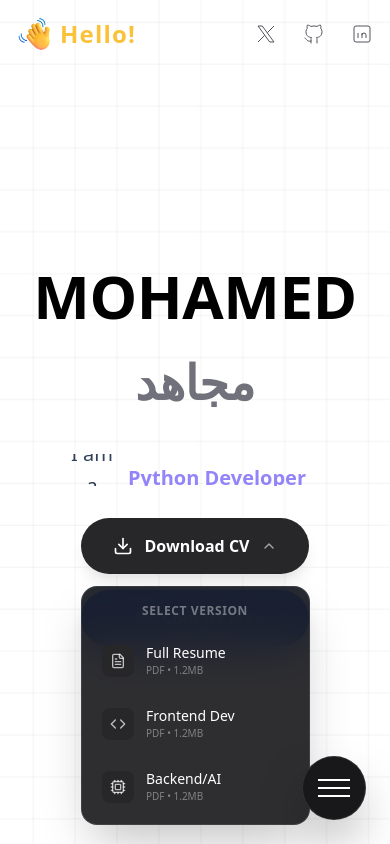
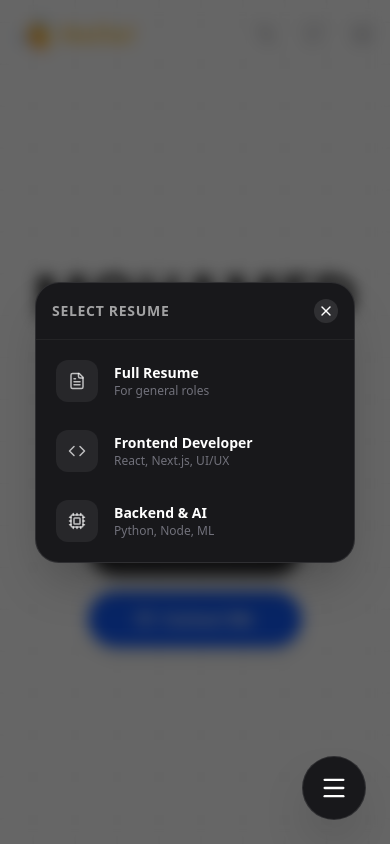
Before and after one commit to MdMujahith/Portfolio-Website, a Next.js app: page / in a window 390 px wide. Both pictures are taken after a click on the button "Download CV". Shown: the top 844 px of the page. Built offline with nearby package versions, Linux system fonts and the light colour scheme; a web font is replaced by a local one.

Commit message:
Resume Feature Fixed and Profile Picture is Yet To upload

```diff
--- a/src/app/components/BottomNav.tsx
+++ b/src/app/components/BottomNav.tsx
@@ -1,7 +1,7 @@
 "use client";
 
-import React, { useState } from 'react';
-import { motion, AnimatePresence, Variants } from "framer-motion";
+import React, { useState, useEffect } from 'react';
+import { motion, AnimatePresence } from "framer-motion";
 import {
   Home,
   User,
@@ -9,33 +9,10 @@ import {
   FolderGit2,
   Briefcase,
   MessageSquare,
-  ArrowRight
-} from 'lucide-react'; // Ensure you have lucide-react installed
-
-// --- Animation Variants for Mobile Menu ---
-const menuBackgroundVariants: Variants = {
-    hidden: {
-        clipPath: `circle(30px at calc(100% - 44px) calc(100% - 44px))`,
-        transition: { type: "spring", stiffness: 400, damping: 40 }
-    },
-    visible: {
-        clipPath: `circle(150% at calc(100% - 44px) calc(100% - 44px))`,
-        transition: { type: "spring", stiffness: 80, damping: 20 }
-    },
-};
-
-const linkContainerVariants: Variants = {
-    hidden: { opacity: 0 },
-    visible: {
-        opacity: 1,
-        transition: { staggerChildren: 0.1, delayChildren: 0.2 }
-    }
-};
-
-const linkItemVariants: Variants = {
-    hidden: { opacity: 0, y: 20 },
-    visible: { opacity: 1, y: 0, transition: { ease: "easeOut" } }
-};
+  ArrowRight,
+  Menu,
+  X
+} from 'lucide-react';
 
 interface BottomNavProps {
   onContactClick: () => void;
@@ -44,28 +21,82 @@ interface BottomNavProps {
 const BottomNav: React.FC<BottomNavProps> = ({ onContactClick }) => {
     const [isOpen, setIsOpen] = useState(false);
 
-    const toggleMenu = () => {
-        setIsOpen(!isOpen);
+    // Lock body scroll when menu is open
+    useEffect(() => {
+        if (isOpen) {
+            document.body.style.overflow = 'hidden';
+        } else {
+            document.body.style.overflow = 'unset';
+        }
+    }, [isOpen]);
+
+    const toggleMenu = () => setIsOpen(!isOpen);
+
+    // --- Fast & Snappy Animation Variants ---
+    const sidebarVariants = {
+        open: {
+            clipPath: `circle(150% at calc(100% - 40px) calc(100% - 40px))`,
+            transition: {
+                type: "tween",
+                ease: "circOut", // Fast expansion
+                duration: 0.4
+            }
+        },
+        closed: {
+            clipPath: `circle(0px at calc(100% - 40px) calc(100% - 40px))`,
+            transition: {
+                type: "tween",
+                ease: "circIn", // Fast close
+                duration: 0.3,
+                delay: 0.1
+            }
+        }
+    };
+
+    const itemVariants = {
+        open: {
+            y: 0,
+            opacity: 1,
+            transition: {
+                y: { stiffness: 1000, velocity: -100 }
+            }
+        },
+        closed: {
+            y: 20,
+            opacity: 0,
+            transition: {
+                y: { stiffness: 1000 }
+            }
+        }
+    };
+
+    const listVariants = {
+        open: {
+            transition: { staggerChildren: 0.04, delayChildren: 0.1 }
+        },
+        closed: {
+            transition: { staggerChildren: 0.02, staggerDirection: -1 }
+        }
     };
 
     return (
         <>
-            {/* --- Desktop Navigation (Glassmorphic) --- */}
+            {/* --- Desktop Navigation (UNTOUCHED) --- */}
             <nav
                 className="hidden md:flex fixed bottom-6 left-1/2 transform -translate-x-1/2 w-auto h-16 rounded-full p-2 justify-between items-center
-                bg-black/50 backdrop-blur-2xl backdrop-saturate-150 border border-white/20
-                text-base text-white z-50 shadow-2xl shadow-black/50 bottom-nav"
+                bg-black/80 backdrop-blur-xl border border-white/10
+                text-base text-white z-50 shadow-2xl bottom-nav"
             >
                 <a href="#home" className="flex items-center justify-center w-14 h-full rounded-full hover:bg-white/20 transition-colors">
                     <Home size={20} />
                 </a>
 
                 <div className="flex gap-2 h-full font-semibold px-2">
-                    <a href="#about" className="h-full rounded-full px-4 flex items-center hover:bg-white/20 transition-colors">About</a>
-                    <a href="#skills" className="h-full rounded-full px-4 flex items-center hover:bg-white/20 transition-colors">Skills</a>
-                    <a href="#projects" className="h-full rounded-full px-4 flex items-center hover:bg-white/20 transition-colors">Projects</a>
-                    <a href="#experience" className="h-full rounded-full px-4 flex items-center hover:bg-white/20 transition-colors">Experience</a>
-                    <a href="#testimonials" className="h-full rounded-full px-4 flex items-center hover:bg-white/20 transition-colors">Testimonials</a>
+                    {['About', 'Skills', 'Projects', 'Experience', 'Testimonials'].map((item) => (
+                        <a key={item} href={`#${item.toLowerCase()}`} className="h-full rounded-full px-4 flex items-center hover:bg-white/20 transition-colors">
+                            {item}
+                        </a>
+                    ))}
                 </div>
 
                 <button
@@ -76,62 +107,80 @@ const BottomNav: React.FC<BottomNavProps> = ({ onContactClick }) => {
                 </button>
             </nav>
 
-            {/* --- Mobile Navigation --- */}
-            <div className="md:hidden fixed bottom-6 right-6 z-50">
-                <motion.button
+            {/* --- Mobile Navigation (Right Aligned) --- */}
+            <div className="md:hidden">
+
+                {/* 1. The Overlay (Controls the Spread) */}
+                <motion.div
+                    initial="closed"
+                    animate={isOpen ? "open" : "closed"}
+                    variants={sidebarVariants}
+                    className="fixed inset-0 bg-[#0a0a0a] z-40 flex flex-col justify-end items-end px-8 pb-32"
+                    // ^^^ Changed items-start to items-end (Right Align)
+                >
+                    {/* Background Texture */}
+                    <div className="absolute inset-0 opacity-[0.05]"
+                         style={{ backgroundImage: 'radial-gradient(#fff 1px, transparent 1px)', backgroundSize: '24px 24px' }}
+                    />
+
+                    {/* 2. The Links (Right Aligned) */}
+                    <motion.ul variants={listVariants} className="flex flex-col gap-6 relative z-10 items-end">
+                        {['Home', 'About', 'Skills', 'Projects', 'Experience'].map((item) => (
+                            <motion.li key={item} variants={itemVariants}>
+                                <a
+                                    href={`#${item.toLowerCase()}`}
                                     onClick={toggleMenu}
-                    className="w-16 h-16 bg-zinc-900 text-white rounded-full flex flex-col items-center justify-center gap-1.5 shadow-2xl shadow-black/50 border border-white/10"
-                    animate={isOpen ? "open" : "closed"}
+                                    className="text-5xl font-semibold text-white/50 hover:text-white transition-colors tracking-tight text-right block"
+                                    // ^^^ Changed font-bold to font-semibold & added text-right
                                 >
-                    {/* Hamburger Icon - Dark Mode Style */}
-                    <motion.span className="w-8 h-0.5 bg-white" variants={{ closed: { rotate: 0, y: 0 }, open: { rotate: 45, y: 8 } }}></motion.span>
-                    <motion.span className="w-8 h-0.5 bg-white" variants={{ closed: { opacity: 1 }, open: { opacity: 0 } }}></motion.span>
-                    <motion.span className="w-8 h-0.5 bg-white" variants={{ closed: { rotate: 0, y: 0 }, open: { rotate: -45, y: -8 } }}></motion.span>
-                </motion.button>
-            </div>
+                                    {item}
+                                </a>
+                            </motion.li>
+                        ))}
 
-            <AnimatePresence>
-                {isOpen && (
+                        {/* CTA Button */}
+                        <motion.li variants={itemVariants} className="pt-6">
+                            <button
+                                onClick={() => { toggleMenu(); onContactClick(); }}
+                                className="flex items-center gap-3 text-xl font-semibold text-white hover:text-blue-400 transition-colors"
+                            >
+                                Let&apos;s Talk <ArrowRight size={24} />
+                            </button>
+                        </motion.li>
+                    </motion.ul>
+                </motion.div>
+
+                {/* 3. The Toggle Button (Always on Top) */}
+                <button
+                    onClick={toggleMenu}
+                    className={`fixed bottom-6 right-6 z-50 w-16 h-16 rounded-full flex items-center justify-center shadow-2xl transition-colors duration-200
+                    ${isOpen ? "bg-white text-black" : "bg-zinc-900 text-white border border-white/10"}`}
+                >
+                    <AnimatePresence mode="wait" initial={false}>
+                        {isOpen ? (
                             <motion.div
-                        className="md:hidden fixed inset-0 bg-zinc-950 flex flex-col items-center justify-center z-40"
-                        variants={menuBackgroundVariants}
-                        initial="hidden"
-                        animate="visible"
-                        exit="hidden"
-                        // Optional: Add texture to mobile menu background if desired
-                        style={{
-                             backgroundImage: 'radial-gradient(#333 1px, transparent 1px)',
-                             backgroundSize: '20px 20px'
-                        }}
+                                key="close"
+                                initial={{ rotate: -90, opacity: 0 }}
+                                animate={{ rotate: 0, opacity: 1 }}
+                                exit={{ rotate: 90, opacity: 0 }}
+                                transition={{ duration: 0.2 }}
                             >
+                                <X size={28} />
+                            </motion.div>
+                        ) : (
                             <motion.div
-                            className="flex flex-col items-center gap-8 text-white text-3xl font-semibold"
-                            variants={linkContainerVariants}
-                            initial="hidden"
-                            animate="visible"
-                            exit="hidden"
+                                key="menu"
+                                initial={{ rotate: 90, opacity: 0 }}
+                                animate={{ rotate: 0, opacity: 1 }}
+                                exit={{ rotate: -90, opacity: 0 }}
+                                transition={{ duration: 0.2 }}
                             >
-                            <motion.a href="#home" onClick={toggleMenu} variants={linkItemVariants} className="flex items-center gap-3"><Home /> Home</motion.a>
-                            <motion.a href="#about" onClick={toggleMenu} variants={linkItemVariants} className="flex items-center gap-3"><User /> About</motion.a>
-                            <motion.a href="#skills" onClick={toggleMenu} variants={linkItemVariants} className="flex items-center gap-3"><Code /> Skills</motion.a>
-                            <motion.a href="#projects" onClick={toggleMenu} variants={linkItemVariants} className="flex items-center gap-3"><FolderGit2 /> Projects</motion.a>
-                            <motion.a href="#experience" onClick={toggleMenu} variants={linkItemVariants} className="flex items-center gap-3"><Briefcase /> Experience</motion.a>
-                            <motion.a href="#testimonials" onClick={toggleMenu} variants={linkItemVariants} className="flex items-center gap-3"><MessageSquare /> Testimonials</motion.a>
-
-                            <motion.button
-                                onClick={() => {
-                                    toggleMenu();
-                                    onContactClick();
-                                }}
-                                variants={{}}
-                                className="mt-8 flex items-center gap-3 px-8 py-4 bg-white text-black rounded-full text-xl font-semibold hover:bg-zinc-200 active:scale-95 transition-all"
-                            >
-                                Let&apos;s talk<ArrowRight size={24} />
-                            </motion.button>
-                        </motion.div>
+                                <Menu size={28} />
                             </motion.div>
                         )}
                     </AnimatePresence>
+                </button>
+            </div>
         </>
     );
 };
--- a/src/app/components/DynamicResumeButton.tsx
+++ b/src/app/components/DynamicResumeButton.tsx
@@ -1,33 +1,41 @@
 "use client";
 import { useState, useRef, useEffect } from "react";
 import { motion, AnimatePresence } from "framer-motion";
-import { FileText, Code, Cpu, Download, ChevronDown } from "lucide-react";
+import { FileText, Code, Cpu, Download, ChevronRight, X } from "lucide-react";
 
 export default function DynamicResumeButton() {
   const [isOpen, setIsOpen] = useState(false);
+  const [isMobile, setIsMobile] = useState(false);
   const containerRef = useRef<HTMLDivElement>(null);
 
-  // 1. EDIT THIS: Add your actual PDF paths here
+  // Resume Configurations
   const resumeVersions = [
-    { id: "full", label: "Full Resume", icon: <FileText size={16} />, file: "/pdf/Mujahith_Resume.pdf" },
-    { id: "frontend", label: "Frontend Dev", icon: <Code size={16} />, file: "/pdf/Mujahith_Frontend.pdf" },
-    { id: "backend", label: "Backend/AI", icon: <Cpu size={16} />, file: "/pdf/Mujahith_Backend.pdf" },
+    { id: "full", label: "Full Resume", sub: "For general roles", icon: <FileText size={18} />, file: "/pdf/Mujahith_Resume.pdf" },
+    { id: "frontend", label: "Frontend Developer", sub: "React, Next.js, UI/UX", icon: <Code size={18} />, file: "/pdf/Mujahith_Frontend.pdf" },
+    { id: "backend", label: "Backend & AI", sub: "Python, Node, ML", icon: <Cpu size={18} />, file: "/pdf/Mujahith_Backend.pdf" },
   ];
 
-  // Close dropdown when clicking outside
+  // Handle Resize & Click Outside
   useEffect(() => {
+    const checkMobile = () => setIsMobile(window.innerWidth < 640);
+    checkMobile();
+    window.addEventListener("resize", checkMobile);
+
     function handleClickOutside(event: MouseEvent) {
       if (containerRef.current && !containerRef.current.contains(event.target as Node)) {
         setIsOpen(false);
       }
     }
     document.addEventListener("mousedown", handleClickOutside);
-    return () => document.removeEventListener("mousedown", handleClickOutside);
+
+    return () => {
+      window.removeEventListener("resize", checkMobile);
+      document.removeEventListener("mousedown", handleClickOutside);
+    };
   }, []);
 
   const handleDownload = (fileUrl: string) => {
     setIsOpen(false);
-    // Trigger download
     const link = document.createElement('a');
     link.href = fileUrl;
     link.download = fileUrl.split('/').pop() || 'resume.pdf';
@@ -37,59 +45,110 @@ export default function DynamicResumeButton() {
   };
 
   return (
-    <div className="relative w-full sm:w-auto z-50" ref={containerRef}>
-      {/* Main Button */}
+    <div
+      ref={containerRef}
+      /* ✅ FIX: Only apply high z-index when the menu is actually OPEN.
+         Otherwise, use z-10 so the Main Mobile Menu can cover it. */
+      className={`relative ${isOpen ? "z-50" : "z-10"}`}
+    >
+
+      {/* --- Main Trigger Button --- */}
       <motion.button
         onClick={() => setIsOpen(!isOpen)}
         className={`w-full sm:w-auto flex items-center justify-center gap-3 px-8 py-4
         bg-zinc-800 text-white rounded-full font-semibold text-base md:text-lg
-        hover:bg-zinc-700 transition-all shadow-lg active:scale-95
-        ${isOpen ? "ring-2 ring-white/20 bg-zinc-700" : ""}`}
+        hover:bg-zinc-700 transition-all shadow-lg active:scale-95 border border-transparent
+        ${isOpen ? "sm:ring-2 sm:ring-white/20 sm:bg-zinc-700 relative" : ""}`}
         whileTap={{ scale: 0.98 }}
       >
         <Download size={20} />
         <span>Download CV</span>
         <motion.span
-          animate={{ rotate: isOpen ? 180 : 0 }}
+          animate={{ rotate: isOpen ? 90 : 0 }}
           transition={{ duration: 0.2 }}
         >
-          <ChevronDown size={16} className="opacity-60" />
+          <ChevronRight size={16} className="opacity-60 hidden sm:block" />
         </motion.span>
       </motion.button>
 
-      {/* Dropdown Menu */}
+      {/* --- Dropdown / Modal Area --- */}
       <AnimatePresence>
         {isOpen && (
+          <>
+            {/* Mobile Backdrop */}
             <motion.div
-            initial={{ opacity: 0, y: -10, scale: 0.95 }}
-            animate={{ opacity: 1, y: 12, scale: 1 }}
-            exit={{ opacity: 0, y: -10, scale: 0.95 }}
-            transition={{ duration: 0.2 }}
-            className="absolute top-full left-0 w-full sm:w-64 p-2
-            bg-zinc-900/90 backdrop-blur-xl border border-white/10
-            rounded-2xl shadow-2xl flex flex-col gap-1 overflow-hidden"
+              initial={{ opacity: 0 }}
+              animate={{ opacity: 1 }}
+              exit={{ opacity: 0 }}
+              onClick={() => setIsOpen(false)}
+              className="fixed inset-0 bg-black/60 backdrop-blur-sm z-[60] sm:hidden"
+            />
+
+            {/* Content Container */}
+            <motion.div
+              initial={ isMobile
+                ? { opacity: 0, scale: 0.9, y: 20 }
+                : { opacity: 0, x: -10 }
+              }
+              animate={ isMobile
+                ? { opacity: 1, scale: 1, y: 0 }
+                : { opacity: 1, x: 0 }
+              }
+              exit={ isMobile
+                ? { opacity: 0, scale: 0.95, y: 20 }
+                : { opacity: 0, x: -10 }
+              }
+              transition={{ duration: 0.2, ease: "easeOut" }}
+
+              // CSS Positioning
+              className="
+                fixed inset-0 z-[70] flex items-center justify-center p-4 sm:p-0
+                sm:absolute sm:inset-auto
+                sm:bottom-0              /* ALIGNS BOTTOM EDGE */
+                sm:left-full sm:ml-4 sm:flex sm:items-start
+              "
             >
-            <div className="px-3 py-2 text-xs font-bold text-white/40 uppercase tracking-wider">
-              Select Version
+              <div className="
+                w-full max-w-xs sm:w-72
+                bg-zinc-900 border border-white/10
+                rounded-3xl sm:rounded-2xl shadow-2xl overflow-hidden
+              ">
+
+                {/* Mobile Header */}
+                <div className="flex items-center justify-between p-4 border-b border-white/5 sm:hidden">
+                  <span className="text-sm font-bold text-white/60 uppercase tracking-wider">Select Resume</span>
+                  <button onClick={() => setIsOpen(false)} className="p-1 bg-white/10 rounded-full">
+                    <X size={16} className="text-white" />
+                  </button>
                 </div>
 
+                {/* Desktop Header */}
+                <div className="hidden sm:block px-4 py-3 border-b border-white/5 bg-zinc-800/50">
+                  <span className="text-[10px] font-bold text-white/50 uppercase tracking-widest">Select Version</span>
+                </div>
+
+                {/* Options List */}
+                <div className="p-2 flex flex-col gap-1">
                   {resumeVersions.map((version) => (
                     <button
                       key={version.id}
                       onClick={() => handleDownload(version.file)}
-                className="flex items-center gap-3 w-full p-3 rounded-xl
-                hover:bg-white/10 text-white text-left transition-colors group"
+                      className="group flex items-center gap-4 w-full p-3 rounded-xl
+                      hover:bg-zinc-800 text-white text-left transition-colors active:scale-98"
                     >
-                <div className="p-2 bg-zinc-800 rounded-lg text-white/70 group-hover:text-white group-hover:bg-zinc-700 transition-colors">
+                      <div className="p-3 bg-zinc-800 rounded-xl text-white/70 group-hover:text-white group-hover:bg-zinc-700 transition-colors">
                         {version.icon}
                       </div>
                       <div className="flex flex-col">
-                  <span className="text-sm font-medium">{version.label}</span>
-                  <span className="text-[10px] text-white/40">PDF • 1.2MB</span>
+                        <span className="text-sm font-semibold group-hover:text-white transition-colors">{version.label}</span>
+                        <span className="text-xs text-zinc-500 group-hover:text-zinc-400">{version.sub}</span>
                       </div>
                     </button>
                   ))}
+                </div>
+              </div>
             </motion.div>
+          </>
         )}
       </AnimatePresence>
     </div>
```
Lines whose indentation alone changed are shown as unchanged.
